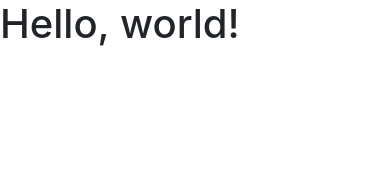
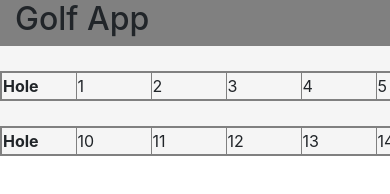
Before and after one commit to sam-leishman/golfScoreCardApp, a website with bundled scripts: page index.html in a window 390 px wide. Built offline with nearby package versions, Linux system fonts and the light colour scheme; no server answers.

Commit message:
Add responsive tables for scorecard

```diff
--- a/index.html
+++ b/index.html
@@ -20,7 +20,52 @@
     <title>Golf Scorecard</title>
   </head>
   <body>
-    <h1>Hello, world!</h1>
+    <div class="container-fluid">
+      <div class="row">
+        <div class="header col-12">
+          <h2>Golf App</h2>
+        </div>
+      </div>
+      <div class="row justify-content-center">
+        <div class="scorecard col-md-4 p-0">
+          <table class="uptonine">
+              <tr>
+                <th>Hole</th>
+                <td>1</td>
+                <td>2</td>
+                <td>3</td>
+                <td>4</td>
+                <td>5</td>
+                <td>6</td>
+                <td>7</td>
+                <td>8</td>
+                <td>9</td>
+                <td>OUT</td>
+                <!-- If only 9 holes are chosen -->
+                <!-- <td>TOTAL</td> -->
+              </tr>
+          </table>
+
+          <table class="uptoeighteen">
+              <tr>
+                <th>Hole</th>
+                <td>10</td>
+                <td>11</td>
+                <td>12</td>
+                <td>13</td>
+                <td>14</td>
+                <td>15</td>
+                <td>16</td>
+                <td>17</td>
+                <td>18</td>
+                <td>IN</td>
+                <!-- If 18 holes are chosen -->
+                <td>TOTAL</td>
+              </tr>
+          </table>
+        </div>
+      </div>
+    </div>
   </body>
   <script type="text/javascript" src="./public/js/main.js"></script>
 </html>
--- a/src/styles/style.scss
+++ b/src/styles/style.scss
@@ -1,3 +1,19 @@
-.test {
-    background-color: blueviolet;
+.header {
+    background-color: gray;
 }
+
+.scorecard {
+    background-color: whitesmoke;
+    overflow-x: scroll;
+
+    table {
+        border: 2px solid gray;
+        width: 100%;
+        margin-top: 25px;
+
+        th, td {
+            border: 1px solid gray;
+            min-width: 75px;
+        }
+    }
+}
```
Also changed, not shown: public/stylesheets/style.css, 3 other files.
